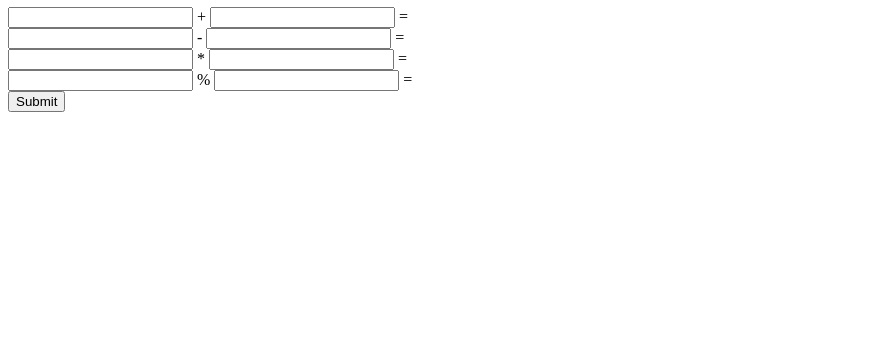
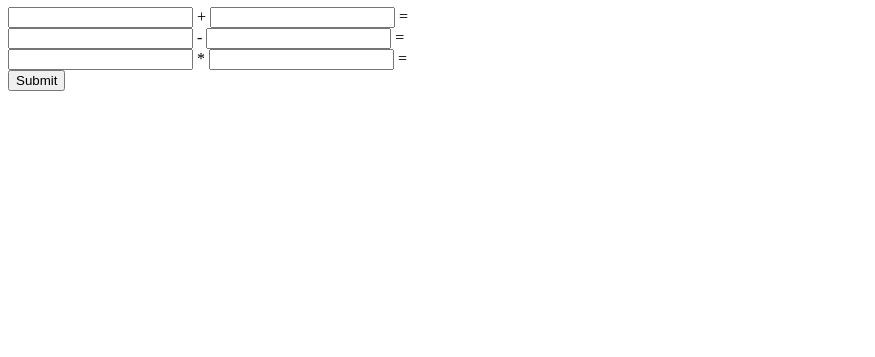
Before and after one commit to gpita220/rtt-gyak, a website: page index.html in a window 1280 px wide. Shown: the part 443-800 px from the top of the page, without its empty margins (0-875 px from the left). Drawn offline with Linux system fonts and the light colour scheme.

Commit message:
Update index

```diff
--- a/index.html
+++ b/index.html
@@ -38,7 +38,6 @@
             <input type="number" id="num1"> + <input type="number" id="num2"> = <label id="additionResult"></label><br>
             <input type="number" id="num3"> - <input type="number" id="num4"> = <label id="subtractionResult"></label><br>
             <input type="number" id="num5"> * <input type="number" id="num6"> = <label id="multiResult"></label><br>
-            <input type="number" id="num7"> % <input type="number" id="num8"> = <label id="divisionResult"></label><br>
             <button type="button" id="submitcalcform" onclick="calculator()">Submit</button>
         </form>
     </body>
```
